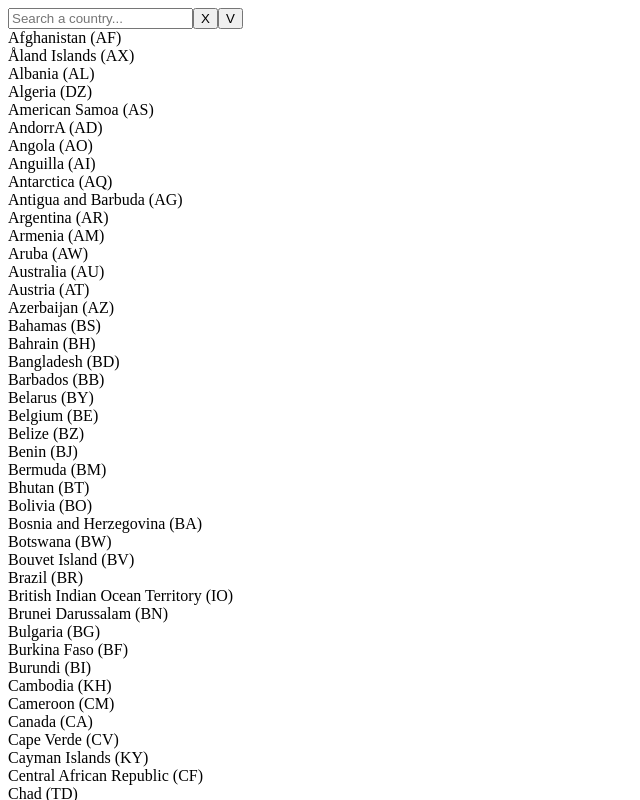
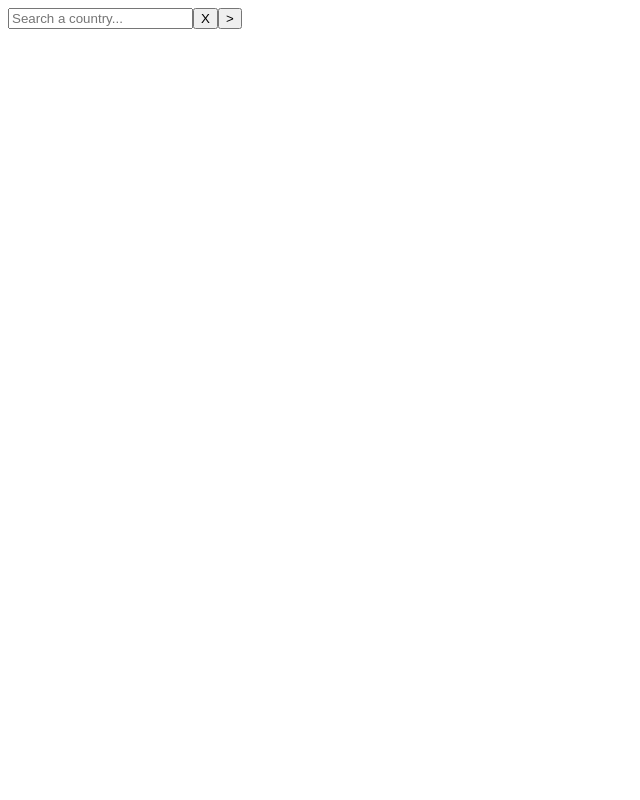
Before and after one commit to EhoodGoren/country-autocomplete, a React (Create React App) app: page / in a window 1280 px wide. Shown: the top 800 px of the page, without its empty margins (0-640 px from the left). Built offline with nearby package versions, Linux system fonts and the light colour scheme; the HTML template or start-up script is replaced by a standard one.

Commit message:
Clicking on the display button now shows or hides the countries list, and changes the displayed symbol

```diff
--- a/src/App.js
+++ b/src/App.js
@@ -10,7 +10,6 @@ export default function App() {
         const matchingCountriesList = data.filter(country => {
             return country.name.toLowerCase().includes(inputValue.toLowerCase());
         })
-        console.log(matchingCountriesList);
         setCountryList(matchingCountriesList);
     },[inputValue])
 
@@ -18,14 +17,25 @@ export default function App() {
         setCountryList(data);
     },[])
 
+    const countriesDiv = useRef(null);
+    const onListBtnClick = (e) => {
+        e.target.innerText = e.target.innerText === 'V' ? '>' : 'V';
+        const listDisplayed = countriesDiv.current.style.visibility;
+        countriesDiv.current.style.visibility = listDisplayed === 'hidden' ?
+            'visible':
+            'hidden' ;
+    }
+
     return (
         <div>
             <input onChange={e => setInputValue(e.target.value)} value={inputValue} placeholder='Search a country...' />
-            <button>X</button>
-            <button>V</button>
-            {countryList.map(country => (
-                <Country onClick={() => setInputValue(country.name)} name={country.name} code={country.code}/>
-            ))}
+            <button onClick={() => setInputValue('')}>X</button>
+            <button onClick={onListBtnClick}>&gt;</button>
+            <div ref={countriesDiv} id='country-list' style={{visibility: "hidden"}}>
+                {countryList.map(country => (
+                    <Country onClick={() => setInputValue(country.name)} name={country.name} code={country.code}/>
+                ))}
+            </div>
         </div>
     )
 }
```
